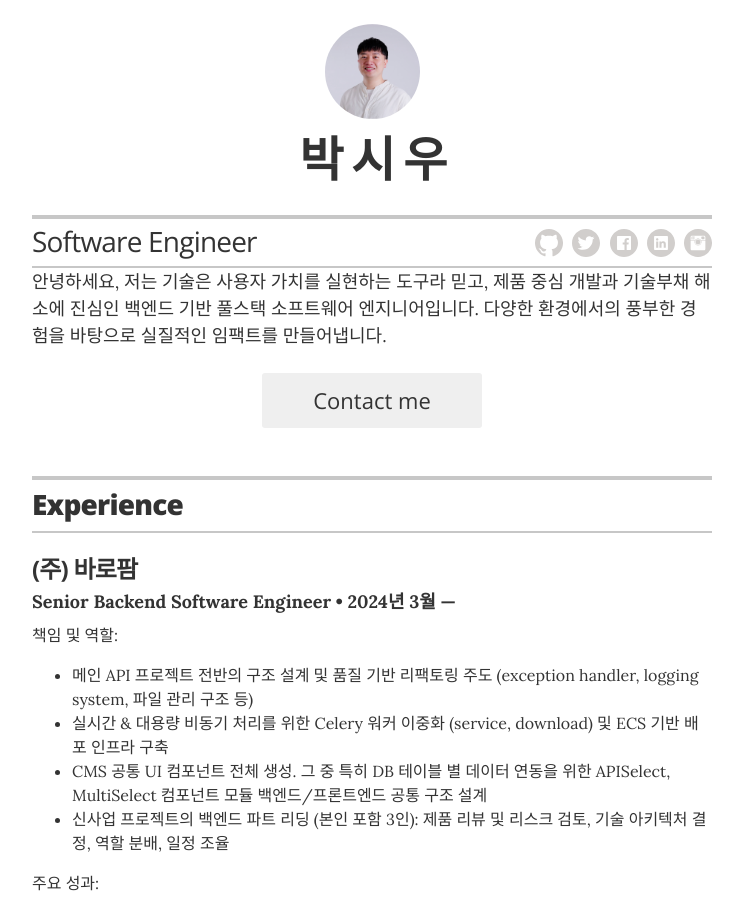
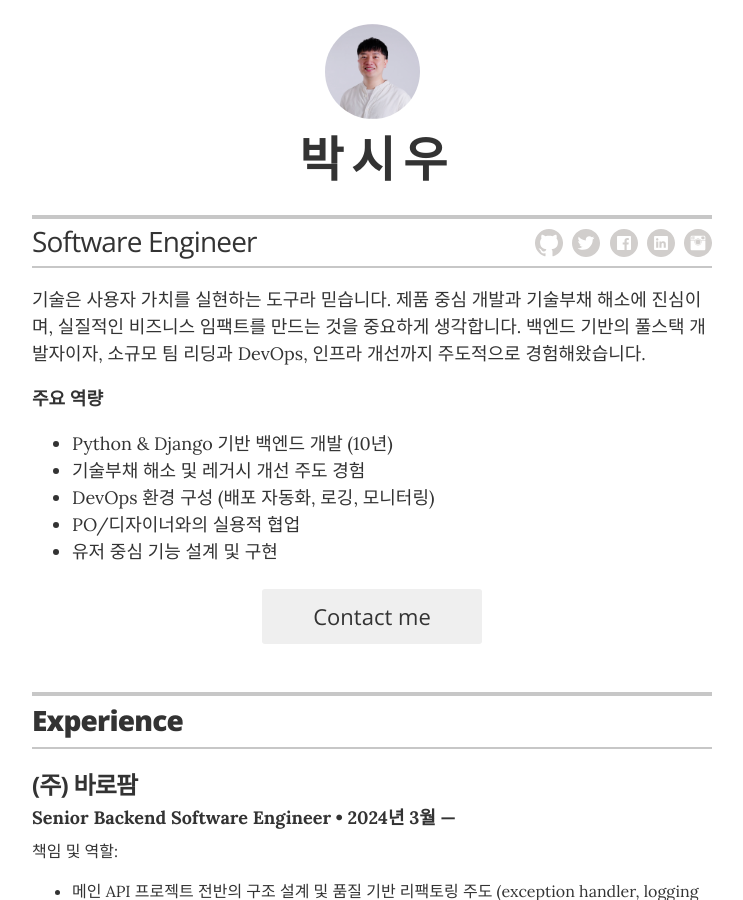
Before and after one commit to Shiwoo-Park/resume, a Jekyll site: the page built from index.html, in a window 1280 px wide and 900 px high. Shown: the whole window, without its empty margins (268-1011 px from the left). Built offline with Jekyll 4.4.1, drawn with Linux system fonts in a browser that asks for light colours.

Commit message:
updated resume

```diff
--- a/_config.yml
+++ b/_config.yml
@@ -7,6 +7,7 @@ markdown: kramdown
 sass:
   sass_dir: _sass
   style: compressed
+  # style: expanded
 
 # Resume settings
 resume_avatar: "true"
@@ -16,7 +17,7 @@ resume_contact_email: "woozin23@gmail.com"
 resume_contact_telephone: ""
 resume_contact_address: ""
 resume_header_contact_info: "woozin23@gmail.com"
-resume_header_intro: "안녕하세요, 저는 기술은 사용자 가치를 실현하는 도구라 믿고, 제품 중심 개발과 기술부채 해소에 진심인 백엔드 기반 풀스택 소프트웨어 엔지니어입니다. 다양한 환경에서의 풍부한 경험을 바탕으로 실질적인 임팩트를 만들어냅니다."
+resume_header_intro: "<p>기술은 사용자 가치를 실현하는 도구라 믿습니다. 제품 중심 개발과 기술부채 해소에 진심이며, 실질적인 비즈니스 임팩트를 만드는 것을 중요하게 생각합니다. 백엔드 기반의 풀스택 개발자이자, 소규모 팀 리딩과 DevOps, 인프라 개선까지 주도적으로 경험해왔습니다.</p><p><strong>주요 역량</strong></p><ul><li>Python & Django 기반 백엔드 개발 (10년)</li><li>기술부채 해소 및 레거시 개선 주도 경험</li><li>DevOps 환경 구성 (배포 자동화, 로깅, 모니터링)</li><li>PO/디자이너와의 실용적 협업</li><li>유저 중심 기능 설계 및 구현</li></ul>"
 
 # use "yes" to display the email contact button,
 # "no" to display an "I'm not looking for work" message,
```
Also changed, not shown: 1 other file.
